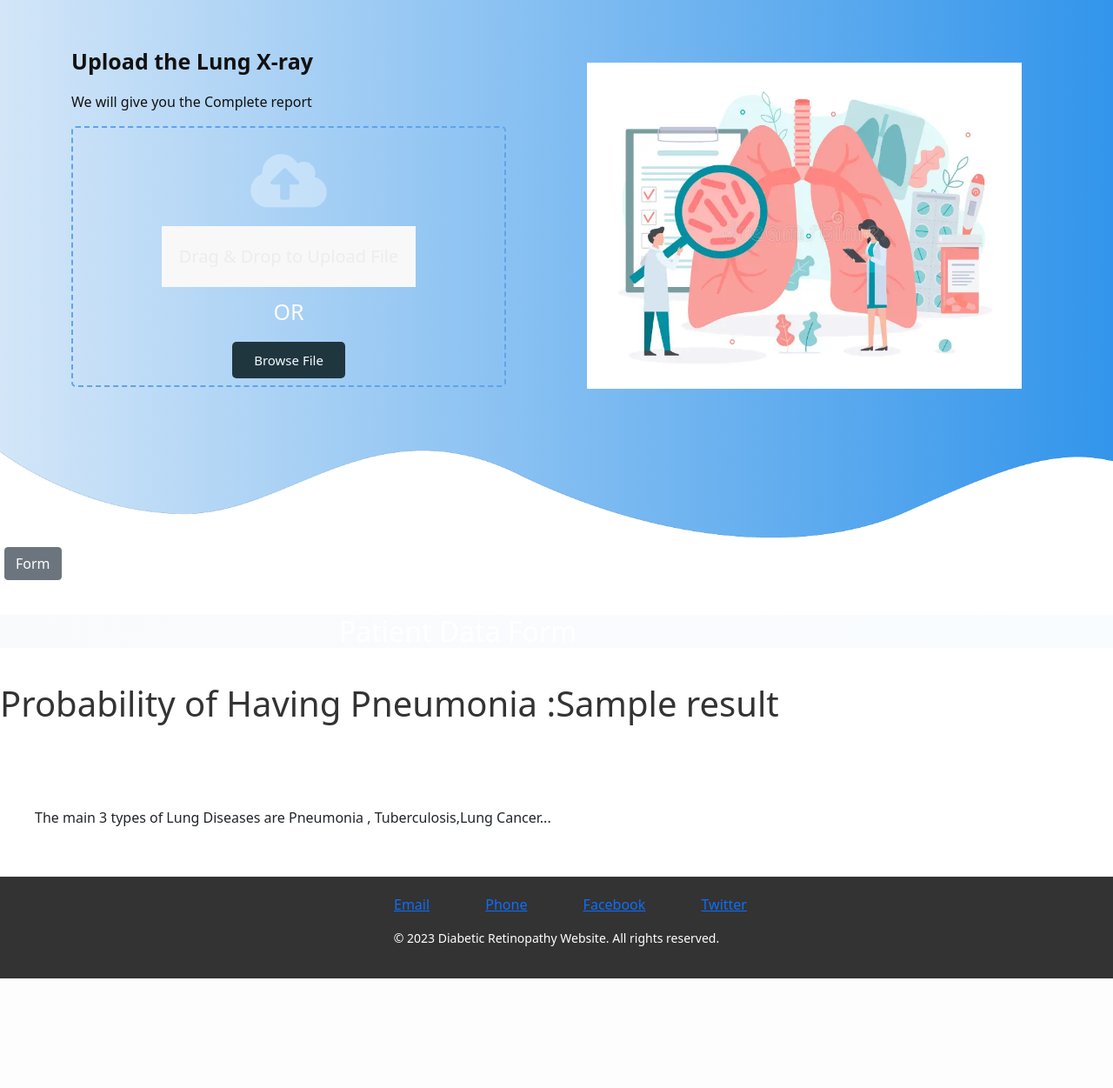
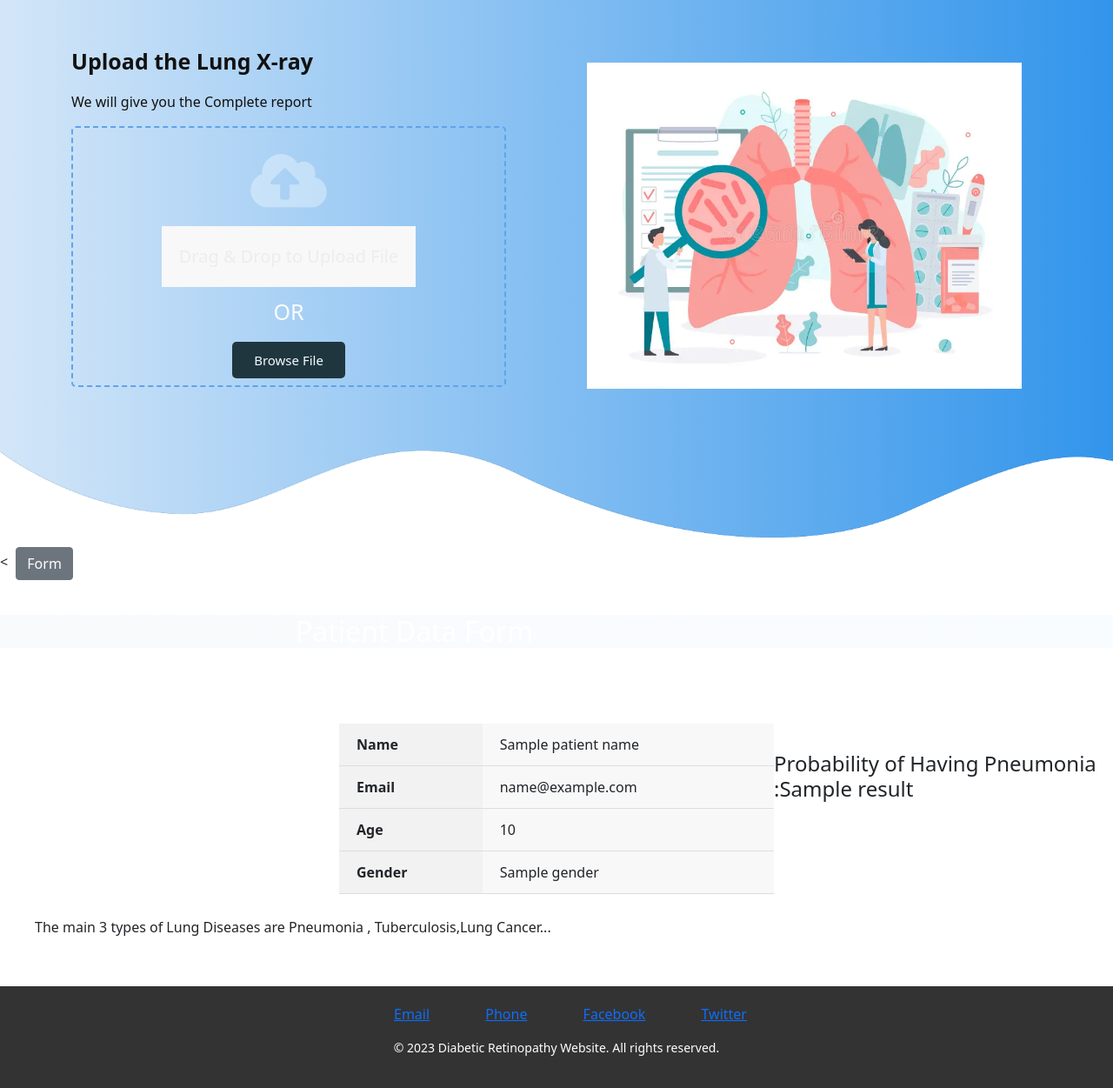
Before and after one commit to gunnusravani/Lung_Abnormality, a FastAPI app: template templates/base.html in a window 1280 px wide. Shown: the part 77-1328 px from the top of the page at 87% size. Before the commit the page ends 1202 px from the top, so only its background shows below. Run offline with FastAPI, Linux system fonts and the light colour scheme; the template is opened without the code that fills it: most values are stand-ins (such as "Sample title", 1, 10 or a date in 2020); some libraries are stand-ins or nearby versions.

Commit message:
11 commit

```diff
--- a/main.py
+++ b/main.py
@@ -58,7 +58,7 @@ async def report_file(request: Request,image:Annotated[UploadFile, File(...)],
         "prediction": predictions1[0][0]
     }
 
-    return templates.TemplateResponse("base.html", {"request": request,  "result":predictions, "pat_Name":patient_Name,"pat_Age":patient_Age})
+    return templates.TemplateResponse("base.html", {"request": request,  "result":predictions, "img":image, "patient_Name":patient_Name,"patient_Age":patient_Age,"patient_Email":patient_Email,"Gender":Gender,"Uploaded_image":image_Type})
 
 # # if __name__ == '__dynamic__':
 # #    uvicorn.run(app, host='0.0.0.0', port=8000)
--- a/templates/base.html
+++ b/templates/base.html
@@ -18,13 +18,14 @@
 
   <style>
     .container1 {
-      max-width: 500px;
+      max-width: 600px;
       margin: 40px auto;
+      min-width: 5px;
     }
 
     .image-preview {
-      width: 200px;
-      height: 200px;
+      width: 400px;
+      height: 400px;
       border: 1px solid #ddd;
       display: flex;
       justify-content: center;
@@ -34,6 +35,28 @@
     .image-preview img {
       max-width: 100%;
       max-height: 100%;
+    }
+    .table-container {
+      max-width: 500px;
+      margin: 40px auto;
+
+    }
+
+    table {
+      width: 100%;
+      border-collapse: collapse;
+      background-color: #f8f8f8;
+      float: left;
+    }
+
+    th, td {
+      padding: 12px 20px;
+      text-align: left;
+      border-bottom: 1px solid #ddd;
+    }
+
+    th {
+      background-color: #f2f2f2;
     }
   </style>
 </head>
@@ -106,17 +129,18 @@
       </div>
     </div>
     <img src="/static/images/wave1.png" class="bottom-img">
+    </section>
     <!-- Add your banner image and headline here -->
 
-  </section>
-  <button class="btn btn-secondary Open_button" onclick="toggleForm()">Form</button>
+  <
+  <button class="btn btn-secondary Open_button" onclick="toggleForm()" onclick="removeTable()">Form</button>
     <section id="form-data">
         <div class="container1">
           <h2>Patient Data Form</h2>
           <div id="formContainer" style="display: none;">
             <form action="/report" method="POST" enctype="multipart/form-data">
               <div class="form-group">
-        >        <label for="name">Name</label>
+        >        <label for="name"> Name</label>
                 <input type="text" class="form-control" name="patient_Name" id="name" placeholder="Enter patient name">
               </div>
               <div class="form-group">
@@ -156,7 +180,7 @@
               <button type="submit" class="btn btn-primary" onclick="submitForm()">Submit</button>
             </form>
           </div>
-        </section>
+
         </div>
       <!-- Bootstrap JS -->
       <script src="https://stackpath.bootstrapcdn.com/bootstrap/4.5.2/js/bootstrap.min.js"></script>
@@ -192,8 +216,40 @@
       reader.readAsDataURL(event.target.files[0]);
     }
   </script>
+    </section>
+<section id="table">
+  {% if img %}
+<div class="table-container">
+  <h2>Patient Details</h2>
+  <table>
+    <tr>
+      <th>Name</th>
+      <td>{{patient_Name}}</td>
+    </tr>
+    <tr>
+      <th>Email</th>
+      <td>{{patient_Email}}</td>
+    </tr>
+    <tr>
+      <th>Age</th>
+      <td>{{patient_Age}}</td>
+    </tr>
+    <tr>
+      <th>Gender</th>
+      <td>{{Gender}}</td>
+    </tr>
+  </table>
 
+</div>
+</section>
 
+<script>
+
+      function removeTable() {
+      var table = document.getElementById("patientTable");
+      table.style.display = "none";
+    }
+  </script>
 
 
     <!-- <section id="Display">
@@ -206,10 +262,11 @@
 
 
     <div id="output">
+      <h4>Probability of Having Pneumonia :{{result}}</h4>
+    </div>
 
-      <h1>Probability of Having Pneumonia :{{result}}</h1>
 
-    </div>
+    {% endif %}
     <section id="information-section">
       <h2>Lung Diseases Information</h2>
       <!-- Add detailed information about Diabetic Retinopathy here -->
```
